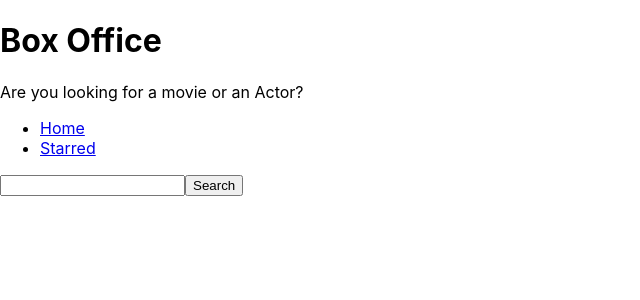
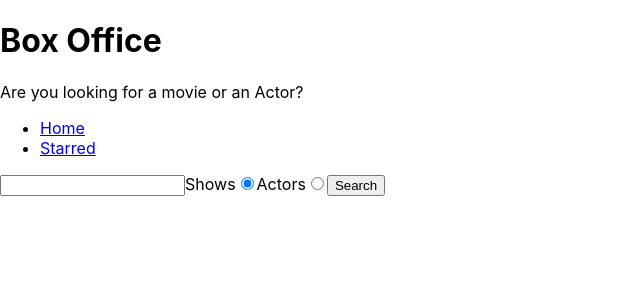
Before and after one commit to jthitch/box-office-app, a React (Create React App) app: page / in a window 1280 px wide. Shown: the top 300 px of the page, without its empty margins (0-640 px from the left). Built offline with nearby package versions, Linux system fonts and the light colour scheme.

Commit message:
added search for actors

```diff
--- a/src/api/tvmaze.js
+++ b/src/api/tvmaze.js
@@ -8,3 +8,4 @@
 };
 
 export const searchForShows = query => apiGet(`/search/shows?q=${query}`);
+export const searchForPeople = query => apiGet(`/search/people?q=${query}`);
--- a/src/pages/Home.jsx
+++ b/src/pages/Home.jsx
@@ -1,22 +1,37 @@
 import { useState } from 'react';
-import { searchForShows } from './../api/tvmaze';
+import { searchForShows, searchForPeople } from './../api/tvmaze';
 
 const Home = () => {
   const [searchStr, setSearchStr] = useState('');
   const [apiData, setApiData] = useState(null);
   const [apiDataError, setapiDataError] = useState(null);
+  const [searchOption, setSearchOption] = useState('shows');
+
+  console.log(searchOption);
 
   const onSearchInputChange = ev => {
     setSearchStr(ev.target.value);
   };
+
+  const onRadioChange = ev => {
+    setSearchOption(ev.target.value)
+  }
 
   const onSearch = async ev => {
     ev.preventDefault();
 
     try {
       setapiDataError(null);
-      const result = await searchForShows(searchStr);
-      setApiData(result);
+      if(searchOption === 'shows'){
+        const result = await searchForShows(searchStr);
+        setApiData(result);
+      } else {
+        const result = await searchForPeople(searchStr);
+        setApiData(result);
+
+      }
+
+
     } catch (error) {
       setapiDataError(error);
     }
@@ -27,9 +42,12 @@
       return <div>An Error occured, please try again</div>;
     }
     if (apiData) {
-      return apiData.map(data => (
+      return apiData[0].show ? apiData.map(data => (
         <div key={data.show.id}>{data.show.name}</div>
-      ));
+      )) : apiData.map(data => (
+        <div key={data.person.id}>{data.person.name}</div>
+      ))
+      ;
     }
   };
 
@@ -37,6 +55,15 @@
     <div>
       <form onSubmit={onSearch}>
         <input type="text" value={searchStr} onChange={onSearchInputChange} />
+        <label>
+          Shows
+          <input type="radio" name="search-option" value="shows" checked={searchOption === 'shows'} onChange={onRadioChange} />
+        </label>
+
+        <label>
+          Actors
+          <input type="radio" name="search-option" value="actors" checked={searchOption === 'actors'} onChange={onRadioChange}/>
+        </label>
         <button type="submit">Search</button>
       </form>
       <div>{renderApiData()}</div>
```
